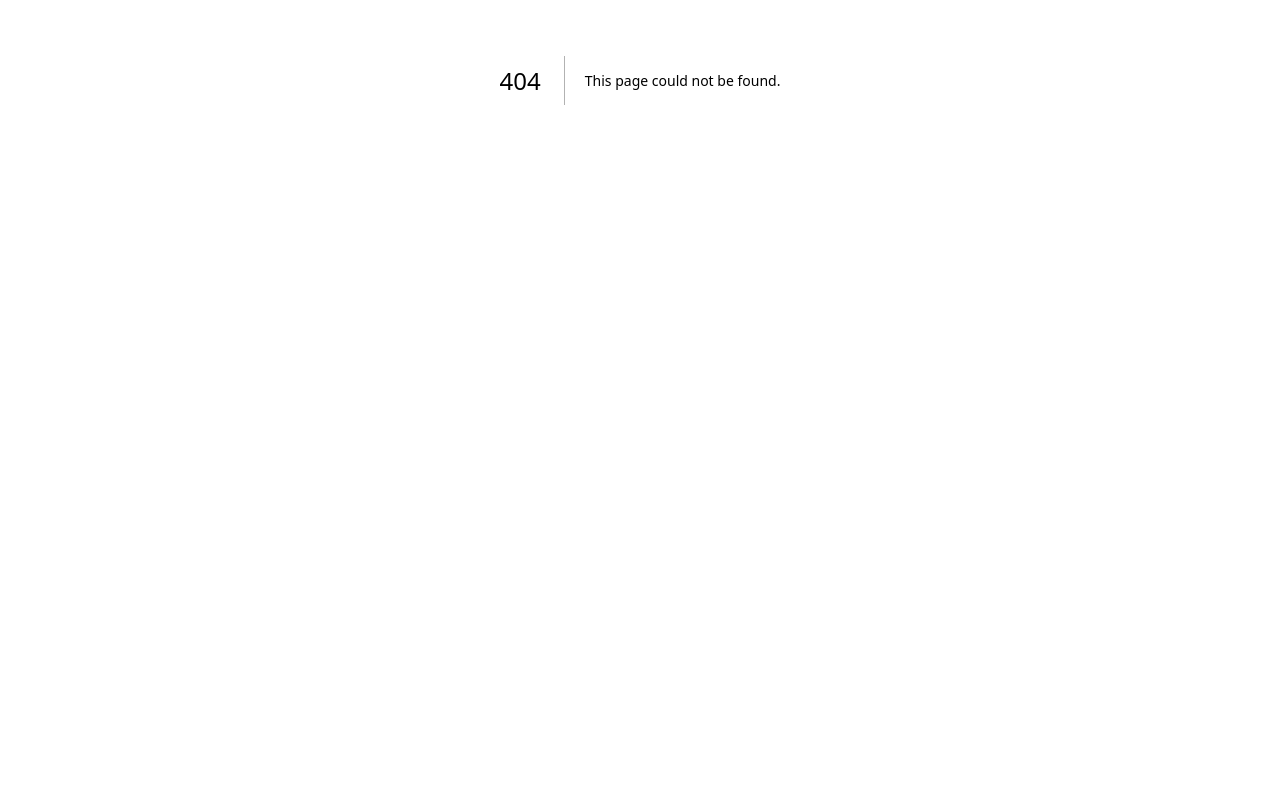
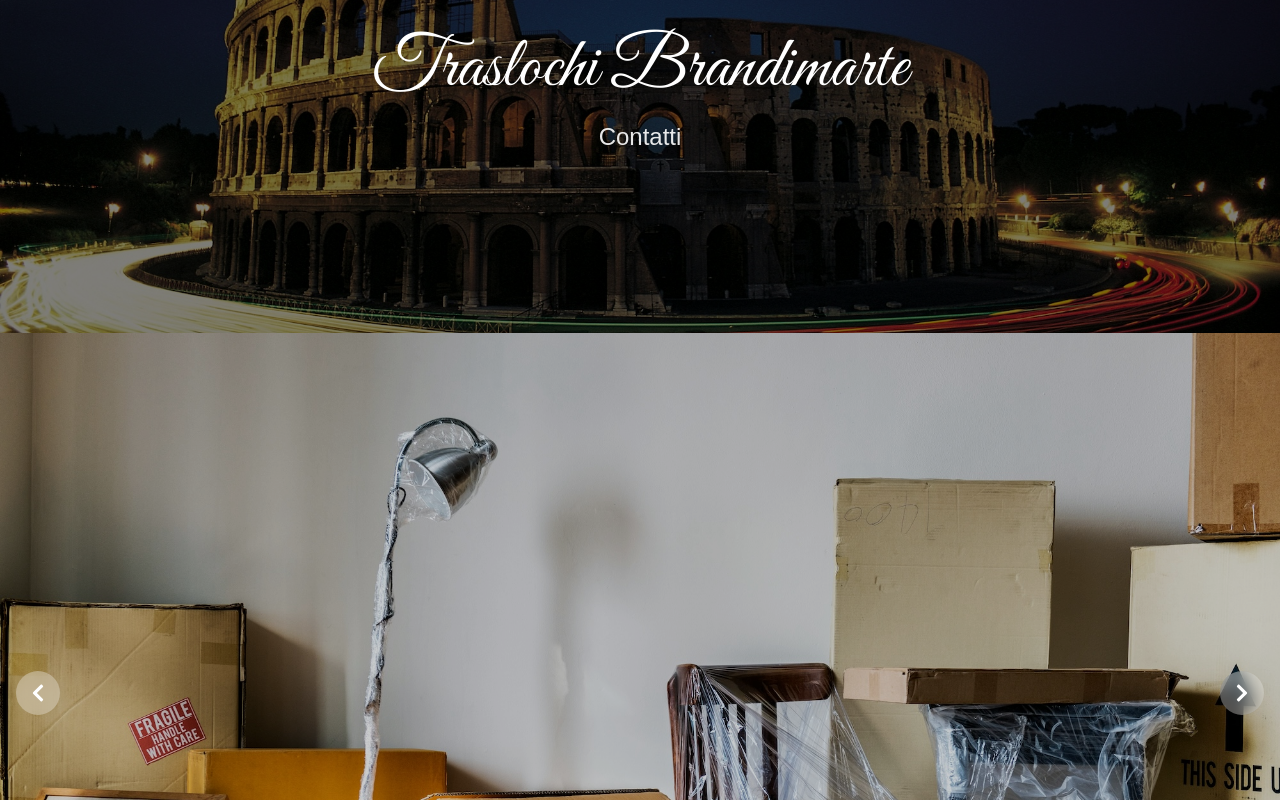
Before and after one commit to MarcoValeri/brandimarte-app, a Next.js app: page /contatti in a window 1280 px wide. Before the commit this address had no page. Shown: the part 320-1120 px from the top of the page. Before the commit the page ends 800 px from the top, so only its background shows below. Built offline with nearby package versions, Linux system fonts and the light colour scheme; a web font is replaced by a local one.

Commit message:
Create ContattiPage

```diff
--- /dev/null
+++ b/app/contatti/page.tsx
@@ -0,0 +1,17 @@
+import Carousel from "../components/Carousel/Carousel";
+import Footer from "../components/Footer/Footer";
+import Header from "../components/Header/Header";
+
+const ContattiPage = () => {
+    return (
+        <div>
+            <Header subtitle="Contatti" />
+            <main>
+                <Carousel />
+                <Footer />
+            </main>
+        </div>
+    )
+}
+
+export default ContattiPage;
```
